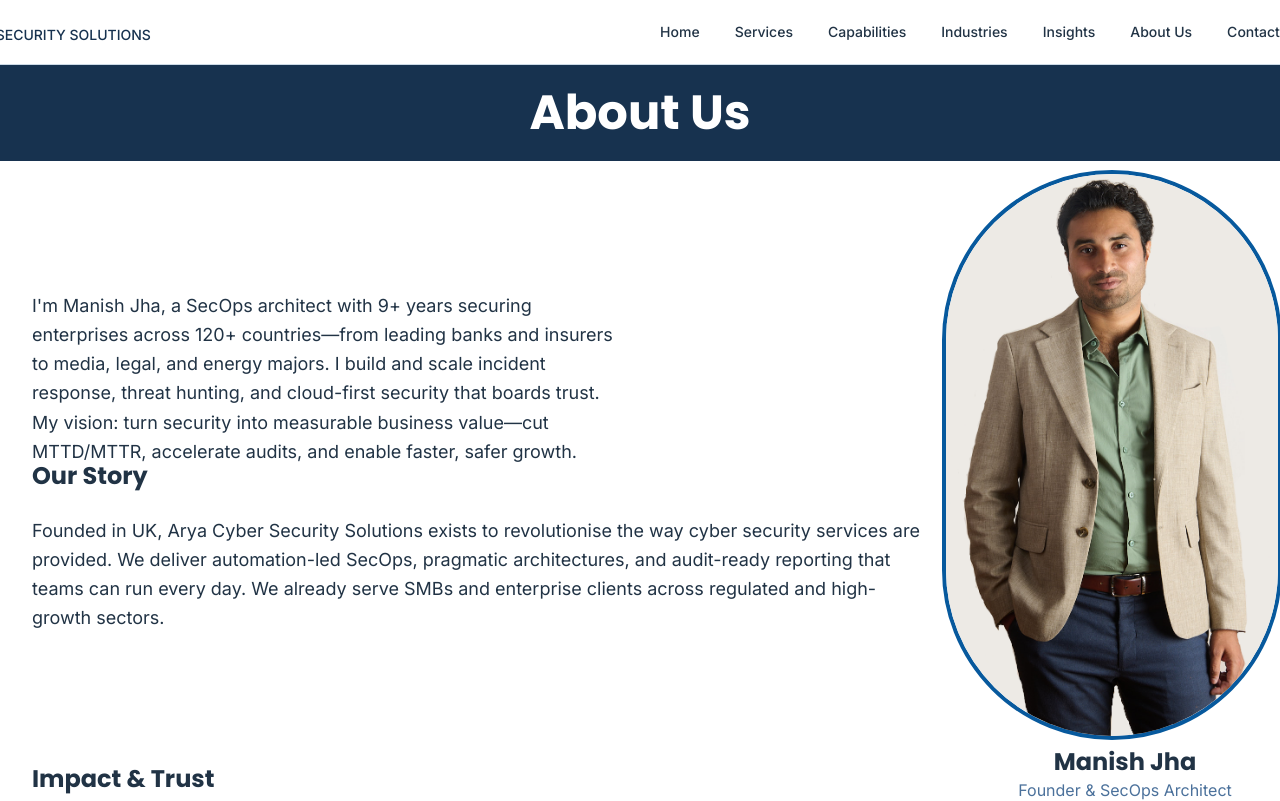
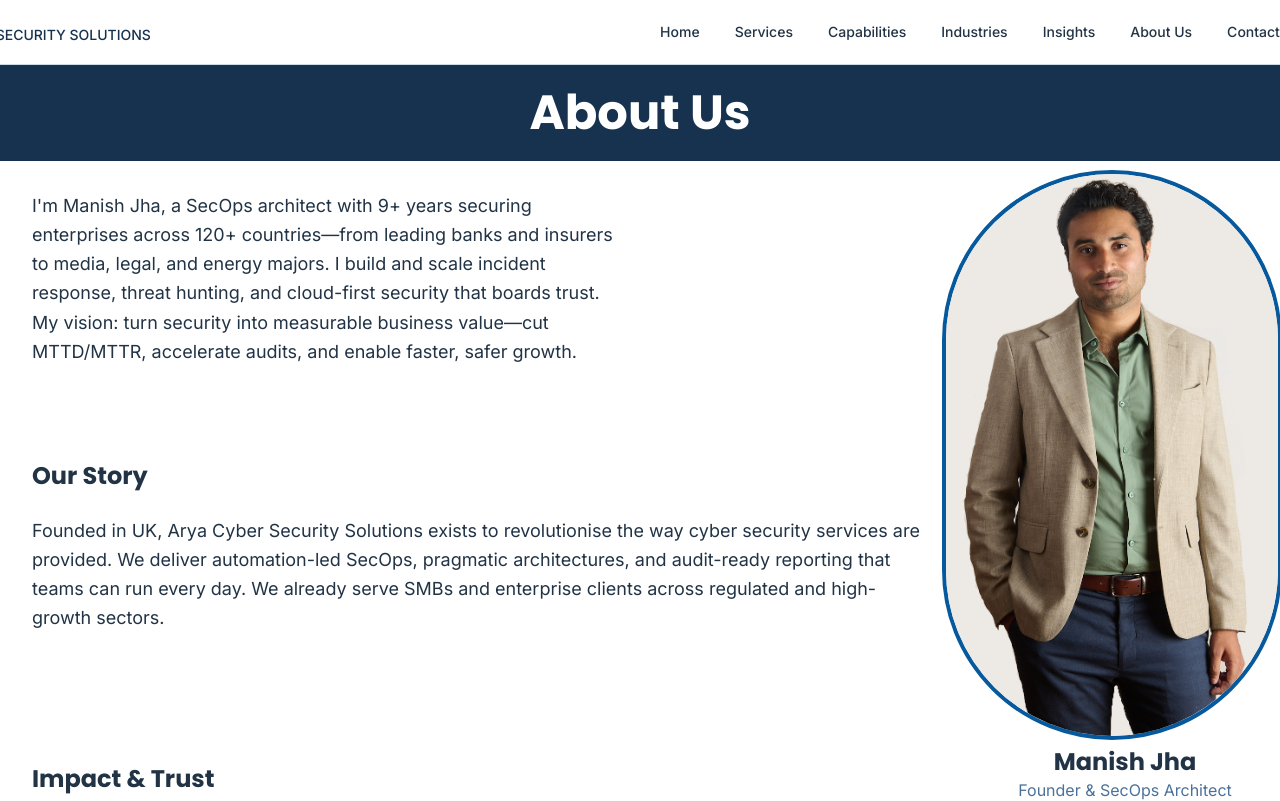
Before and after one commit to mjha-arya/arya-cyber-vision, a React (Vite) app: page /about-us in a window 1280 px wide. Shown: the top 801 px of the page. Built offline with nearby package versions, Linux system fonts and the light colour scheme; the HTML template or start-up script is replaced by a standard one.

Commit message:
Manual edit: src/pages/AboutUs.tsx

```diff
--- a/src/pages/AboutUs.tsx
+++ b/src/pages/AboutUs.tsx
@@ -64,7 +64,7 @@ const AboutUs = () => {
         {/* Hero - Founder Bio */}
         <section className="mb-4">
           <div className="grid md:grid-cols-2 gap-8 items-center">
-            <div className="-mt-[220px] max-w-4xl">
+            <div className="-mt-[420px] max-w-4xl">
               <p className="text-lg leading-relaxed text-foreground">
                 I'm Manish Jha, a SecOps architect with 9+ years securing enterprises across 120+ countries—from leading banks and insurers to media, legal, and energy majors. I build and scale incident response, threat hunting, and cloud-first security that boards trust. My vision: turn security into measurable business value—cut MTTD/MTTR, accelerate audits, and enable faster, safer growth.
               </p>
```
